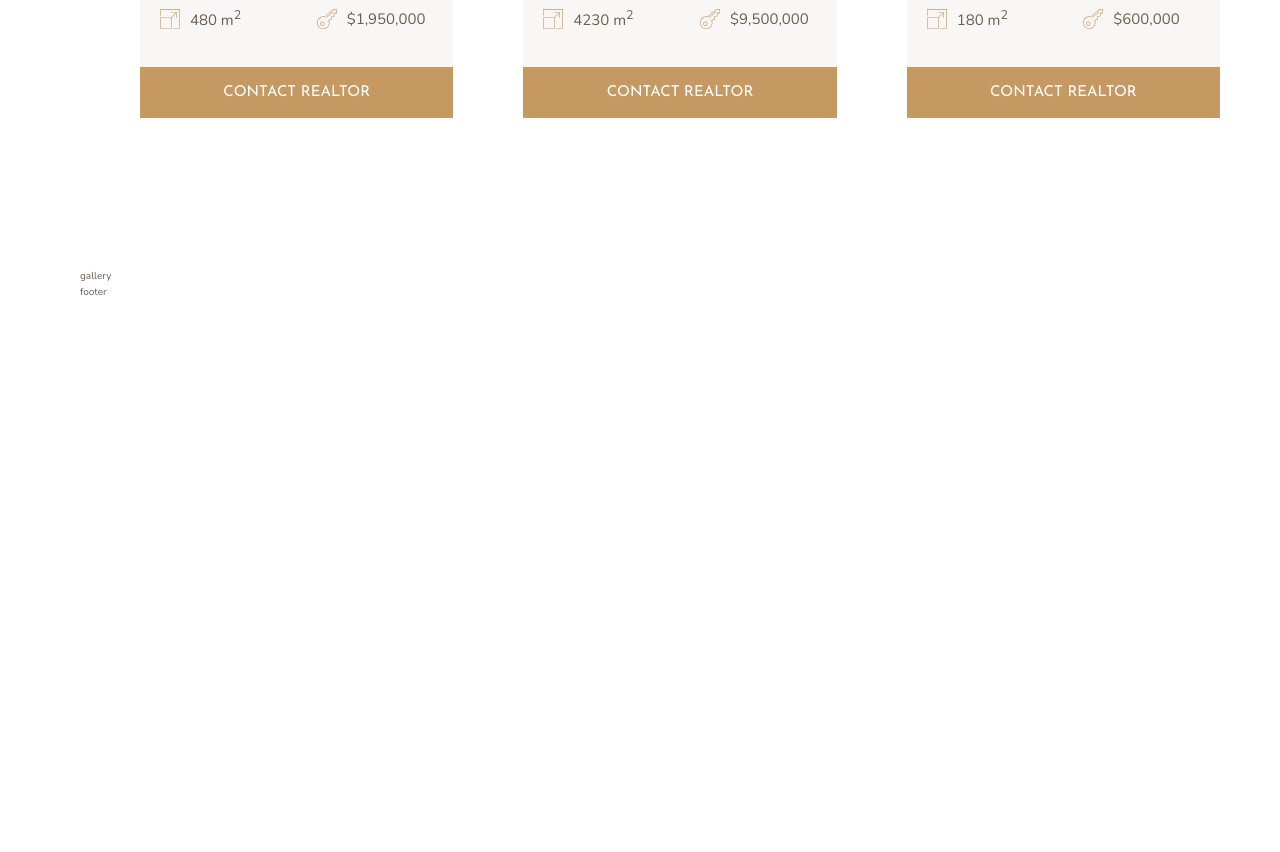
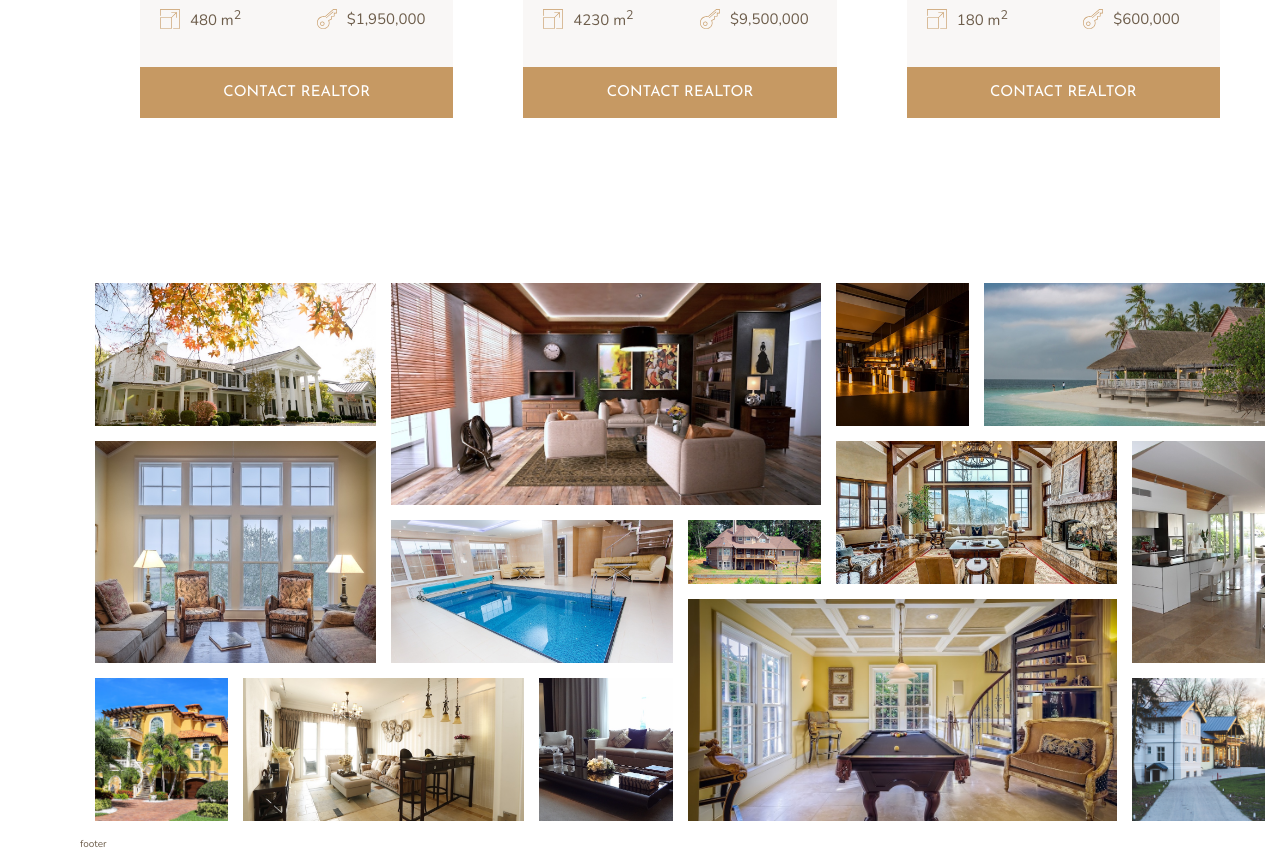
Before and after one commit to perhegg/css-grid-project, a website: page index.html in a window 1280 px wide. Shown: the part 2814-3666 px from the top of the page. Before the commit the page ends 3114 px from the top, so only its background shows below. Drawn offline with nearby package versions, Linux system fonts and the light colour scheme.

Commit message:
add pictures to gallery and setup grid

```diff
--- a/index.html
+++ b/index.html
@@ -286,9 +286,21 @@
             </div>
         </section>
 
-
         <section class="gallery">
-            gallery
+            <figure class="gallery__item gallery__item--1"><img src="img/gal-1.jpeg" alt="Gallery image 1" class="gallery__img"></figure>
+            <figure class="gallery__item gallery__item--2"><img src="img/gal-2.jpeg" alt="Gallery image 2" class="gallery__img"></figure>
+            <figure class="gallery__item gallery__item--3"><img src="img/gal-3.jpeg" alt="Gallery image 3" class="gallery__img"></figure>
+            <figure class="gallery__item gallery__item--4"><img src="img/gal-4.jpeg" alt="Gallery image 4" class="gallery__img"></figure>
+            <figure class="gallery__item gallery__item--5"><img src="img/gal-5.jpeg" alt="Gallery image 5" class="gallery__img"></figure>
+            <figure class="gallery__item gallery__item--6"><img src="img/gal-6.jpeg" alt="Gallery image 6" class="gallery__img"></figure>
+            <figure class="gallery__item gallery__item--7"><img src="img/gal-7.jpeg" alt="Gallery image 7" class="gallery__img"></figure>
+            <figure class="gallery__item gallery__item--8"><img src="img/gal-8.jpeg" alt="Gallery image 8" class="gallery__img"></figure>
+            <figure class="gallery__item gallery__item--9"><img src="img/gal-9.jpeg" alt="Gallery image 9" class="gallery__img"></figure>
+            <figure class="gallery__item gallery__item--10"><img src="img/gal-10.jpeg" alt="Gallery image 10" class="gallery__img"></figure>
+            <figure class="gallery__item gallery__item--11"><img src="img/gal-11.jpeg" alt="Gallery image 11" class="gallery__img"></figure>
+            <figure class="gallery__item gallery__item--12"><img src="img/gal-12.jpeg" alt="Gallery image 12" class="gallery__img"></figure>
+            <figure class="gallery__item gallery__item--13"><img src="img/gal-13.jpeg" alt="Gallery image 13" class="gallery__img"></figure>
+            <figure class="gallery__item gallery__item--14"><img src="img/gal-14.jpeg" alt="Gallery image 14" class="gallery__img"></figure>
         </section>
 
         <footer class="footer">
--- a/sass/_gallery.scss
+++ b/sass/_gallery.scss
@@ -1,3 +1,76 @@
 .gallery {
     grid-column: full-start / full-end;
+
+    display: grid;
+    grid-template-columns: repeat(8, 1fr);
+    grid-template-rows: repeat(7, 5vw);
+    grid-gap: 1.5rem;
+    padding: 1.5rem;
+
+    &__item {
+        &--1 {
+            grid-column: 1 / 3;
+            grid-row: 1 /3;
+        }
+
+        &--2 {
+            grid-column: 3 / 6;
+            grid-row: 1 /4;
+        }
+        &--3 {
+            grid-column: 6 / 7;
+            grid-row: 1 /3;
+        }
+        &--4 {
+            grid-column: 7 / 9;
+            grid-row: 1 /3;
+        }
+        &--5 {
+            grid-column: 1 / 3;
+            grid-row: 3 / 6;
+        }
+        &--6 {
+            grid-column: 3 / 5;
+            grid-row: 4 / 6;
+        }
+        &--7 {
+            grid-column: 5 / 6;
+            grid-row: 4 / 5;
+        }
+        &--8 {
+            grid-column: 6 / 8;
+            grid-row: 3 / 5;
+        }
+        &--9 {
+            grid-column: 8 / 9;
+            grid-row: 3 / 6;
+        }
+        &--10 {
+            grid-column: 1 / 2;
+            grid-row: 6 / 8;
+        }
+        &--11 {
+            grid-column: 2 / 4;
+            grid-row: 6 / 8;
+        }
+        &--12 {
+            grid-column: 4 / 5;
+            grid-row: 6 / 8;
+        }
+        &--13 {
+            grid-column: 5 / 8;
+            grid-row: 5 / 8;
+        }
+        &--14 {
+            grid-column: 8 / 9;
+            grid-row: 6 / 8;
+        }
+    }
+
+    &__img {
+        width: 100%;
+        height: 100%;
+        object-fit: cover;
+        display: block;
+    }
 }
```
Also changed, not shown: css/style.css.
